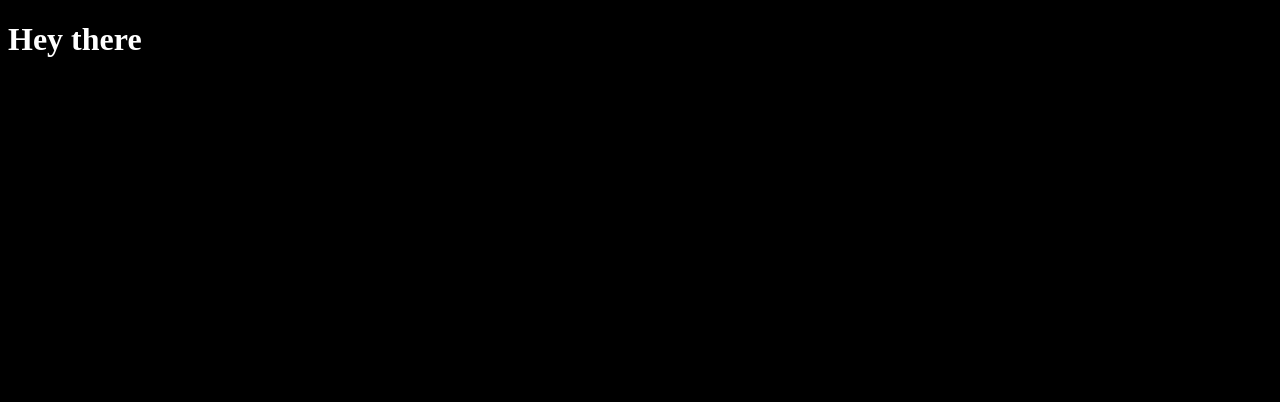
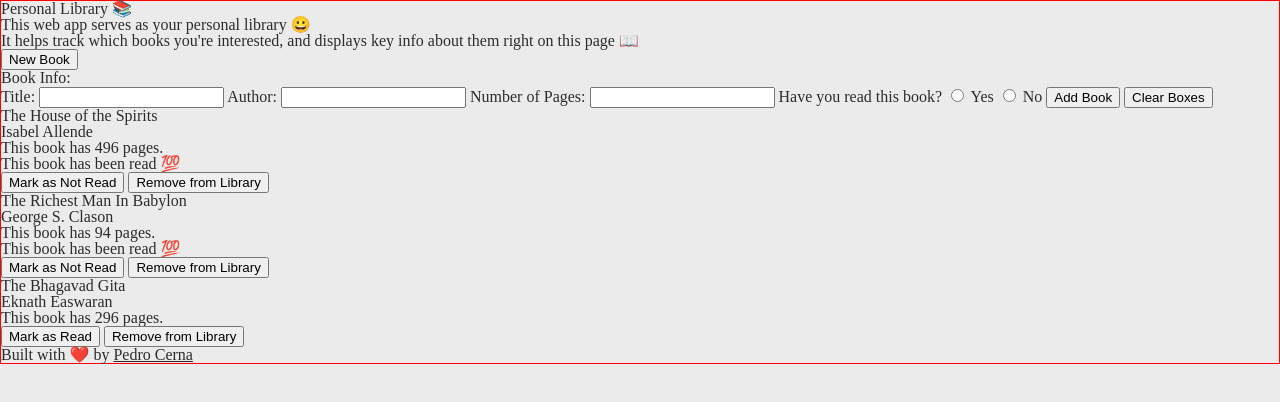
Before and after one commit to cerna-pedro/library, a website built with Parcel: page index.html in a window 1280 px wide. Built offline with nearby package versions, Linux system fonts and the light colour scheme.

Commit message:
Finish HTML element structure, need to work on JS portion

```diff
--- a/index.css
+++ b/index.css
@@ -1,4 +1,146 @@
+/* CSS RESET */
+
+html,
+body,
+div,
+span,
+applet,
+object,
+iframe,
+h1,
+h2,
+h3,
+h4,
+h5,
+h6,
+p,
+blockquote,
+pre,
+a,
+abbr,
+acronym,
+address,
+big,
+cite,
+code,
+del,
+dfn,
+em,
+img,
+ins,
+kbd,
+q,
+s,
+samp,
+small,
+strike,
+strong,
+sub,
+sup,
+tt,
+var,
+b,
+u,
+i,
+center,
+dl,
+dt,
+dd,
+ol,
+ul,
+li,
+fieldset,
+form,
+label,
+legend,
+table,
+caption,
+tbody,
+tfoot,
+thead,
+tr,
+th,
+td,
+article,
+aside,
+canvas,
+details,
+embed,
+figure,
+figcaption,
+footer,
+header,
+hgroup,
+menu,
+nav,
+output,
+ruby,
+section,
+summary,
+time,
+mark,
+audio,
+video {
+  margin: 0;
+  padding: 0;
+  border: 0;
+  font: inherit;
+  color: inherit;
+  vertical-align: baseline;
+  box-sizing: border-box;
+}
+
+article,
+aside,
+details,
+figcaption,
+figure,
+footer,
+header,
+hgroup,
+menu,
+nav,
+section {
+  display: block;
+}
 body {
-    background: black;
-    color: white;
+  line-height: 1;
 }
+ol,
+ul {
+  list-style: none;
+}
+blockquote,
+q {
+  quotes: none;
+}
+blockquote:before,
+blockquote:after,
+q:before,
+q:after {
+  content: '';
+  content: none;
+}
+table {
+  border-collapse: collapse;
+  border-spacing: 0;
+}
+
+input[type='number']::-webkit-inner-spin-button,
+input[type='number']::-webkit-outer-spin-button {
+  -webkit-appearance: none;
+  margin: 0;
+}
+
+/* CSS RESET */
+
+body {
+  background: rgb(235, 235, 235);
+  color: rgb(44, 44, 44);
+  border: 1px solid red;
+}
+
+footer a:hover,
+a:active {
+  color: #5ecdc7;
+}
--- a/index.html
+++ b/index.html
@@ -1,14 +1,51 @@
 <!DOCTYPE html>
 <html lang="en">
-<head>
-    <meta charset="UTF-8">
-    <meta http-equiv="X-UA-Compatible" content="IE=edge">
-    <meta name="viewport" content="width=device-width, initial-scale=1.0">
-    <title>Document</title>
-</head>
-<body>
-    <h1>Hey there</h1>
+  <head>
+    <meta charset="UTF-8" />
+    <meta http-equiv="X-UA-Compatible" content="IE=edge" />
+    <meta name="viewport" content="width=device-width, initial-scale=1.0" />
+    <link rel="shortcut icon" href="./icon.png" type="image/x-icon" />
+    <title>Personal Library 📚</title>
+  </head>
+  <body>
+    <h1 id="title">Personal Library 📚</h1>
+    <main id="content">
+      <p>This web app serves as your personal library 😀</p>
+      <p >
+        It helps track which books you're interested, and displays key info
+        about them right on this page 📖
+      </p>
+      <button id="add-button">New Book</button>
+      <div id="popup">
+        <form action="#" method="post">
+          <fieldset>
+            <legend>Book Info:</legend>
+            <label for="book-title">Title:</label>
+            <input type="text" name="book-title" id="book-title" />
+            <label for="book-author">Author:</label>
+            <input type="text" name="book-author" id="book-author" />
+            <label for="book-pages">Number of Pages:</label>
+            <input type="number" name="book-pages" id="book-pages" />
+            <label>Have you read this book?</label>
+            <input type="radio" name="read" value="yes" id="yes" />
+            <label for="yes">Yes</label>
+            <input type="radio" name="read" value="no" id="no" />
+            <label for="no">No</label>
+            <button type="submit">Add Book</button>
+            <button type="reset">Clear Boxes</button>
+          </fieldset>
+        </form>
+      </div>
+    </main>
+    <footer>
+      Built with ❤️ by
+      <a
+        href="https://pedrocerna.com/"
+        target="_blank"
+        rel="noopener noreferrer"
+        >Pedro Cerna</a
+      >
+    </footer>
     <script src="./index.js"></script>
-
-</body>
+  </body>
 </html>
--- a/index.js
+++ b/index.js
@@ -1,2 +1,49 @@
-import './index.css'
-console.log('hey there')
+import './index.css';
+
+// Constructor
+
+function Book(title, author, pages, read) {
+  this.title = title;
+  this.author = author;
+  this.pages = pages;
+  this.read = read;
+}
+
+// Book Storage
+
+const myBooks = [
+  new Book('The House of the Spirits', 'Isabel Allende', 496, true),
+  new Book('The Richest Man In Babylon', 'George S. Clason', 94, true),
+  new Book('The Bhagavad Gita', 'Eknath Easwaran', 296, false),
+];
+
+// Query Selectors
+
+const main = document.querySelector('#content');
+const addButton = document.querySelector('#add-button');
+
+// Create Book Cards
+const createBooks = () => {
+  if (myBooks.length) {
+    myBooks.forEach((book, i) => {
+      const bookCard = document.createElement('div');
+      bookCard.classList.add('card');
+      bookCard.setAttribute('data-book-index', `${i}`);
+      bookCard.innerHTML = `
+      <h3>${book.title}</h3>
+      <h4>${book.author}</h4>
+      <p>This book has ${book.pages} pages.</p>
+      <p>${book.read ? 'This book has been read 💯' : ''}</p>
+      <button>${book.read ? 'Mark as Not Read' : 'Mark as Read'}</button>
+      <button>Remove from Library</button>
+      `;
+      main.append(bookCard);
+    });
+  } else {
+    const startInstructions = document.createElement('p');
+    startInstructions.textContent = 'Start by pressing the button below!';
+    addButton.insertAdjacentElement('beforeBegin', startInstructions);
+  }
+};
+
+createBooks();
```
Also changed, not shown: icon.png (added).
